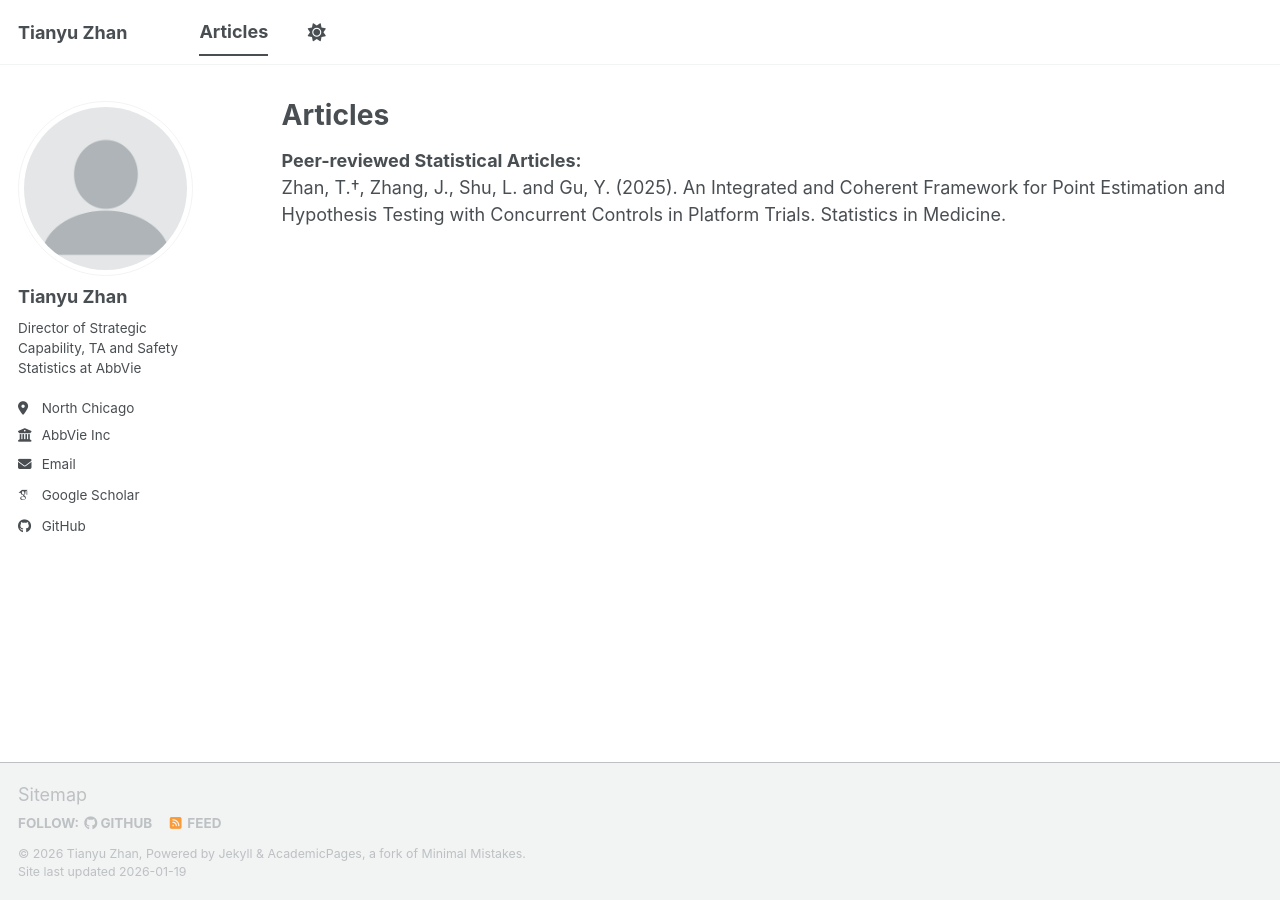
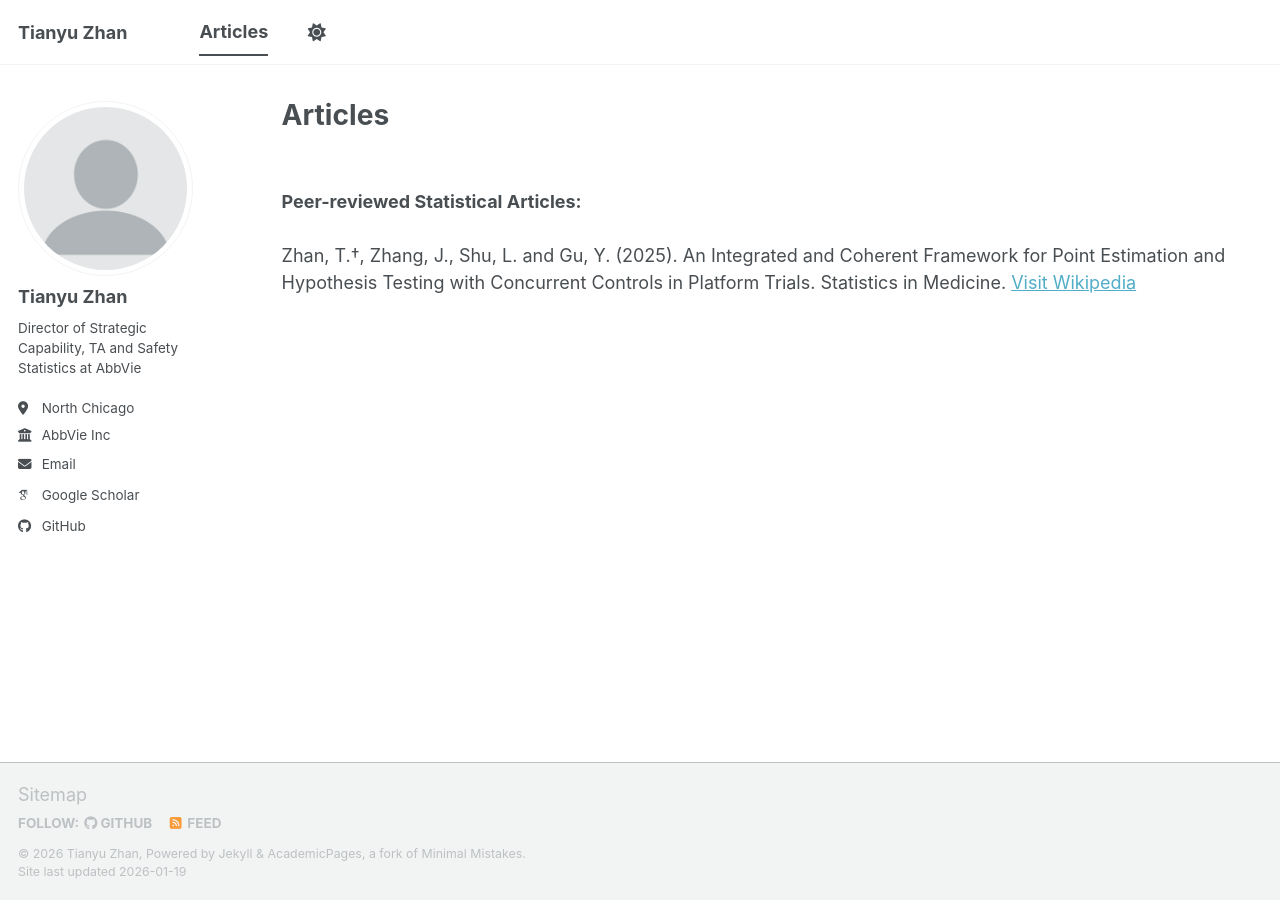
Before and after one commit to tian-yu-zhan/tian-yu-zhan.github.io, a Jekyll site: the page built from _pages/publications.html, in a window 1280 px wide. Built offline with Jekyll 4.4.1, drawn with Linux system fonts in a browser that asks for light colours; some web fonts are replaced; a script bundle is joined from its source files by our own code; library files that are not in the unit come from our copies.

Commit message:
Update publications.html

```diff
--- a/_pages/publications.html
+++ b/_pages/publications.html
@@ -4,7 +4,9 @@ title: "Articles"
 permalink: /publications/
 author_profile: true
 ---
-
+<br>
 <p><strong>Peer-reviewed Statistical Articles:</strong>
 <br>
+<br>
 Zhan, T.†, Zhang, J., Shu, L. and Gu, Y. (2025). An Integrated and Coherent Framework for Point Estimation and Hypothesis Testing with Concurrent Controls in Platform Trials. Statistics in Medicine.
+<a href="https://www.wikipedia.org/" target="_blank">Visit Wikipedia</a>
```
